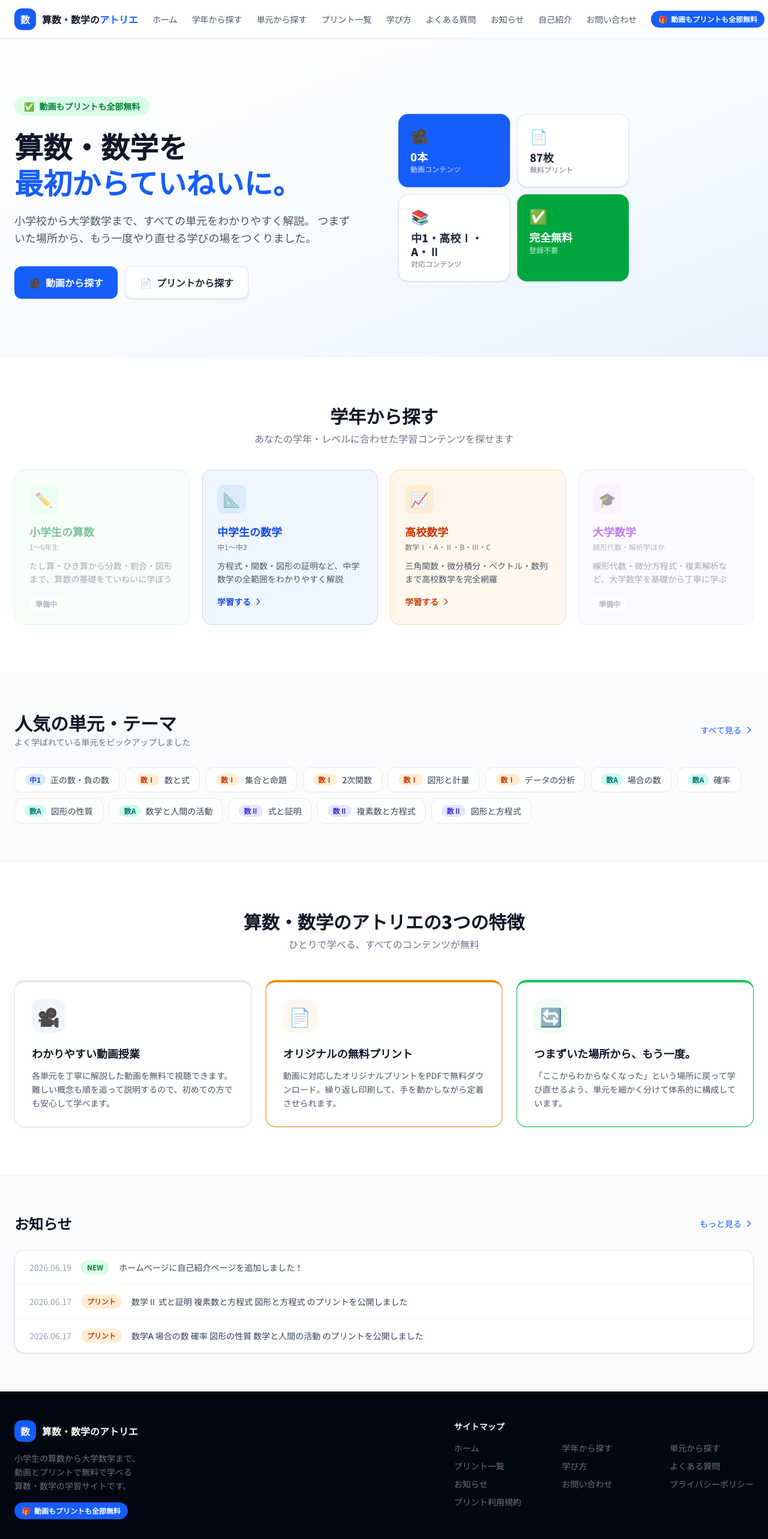
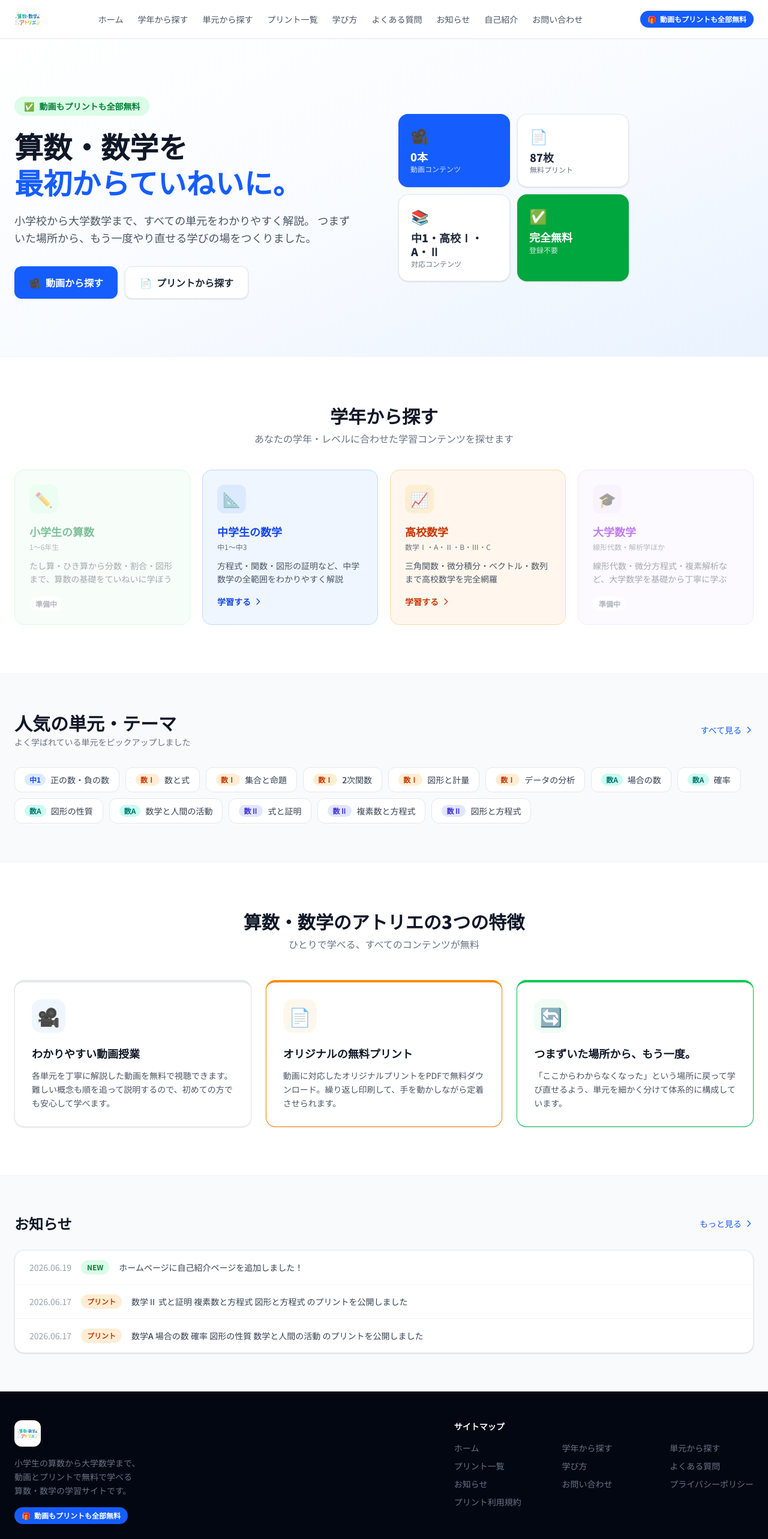
Before and after one commit to mathematics2560/sansu-sugaku-atelier, a Next.js app: page / in a window 1280 px wide. Shown: the top 2566 px of the page at 60% size. Built offline with nearby package versions, Linux system fonts and the light colour scheme.

Commit message:
ロゴアイコンを画像に変更
ヘッダー・フッター・自己紹介ページの「数」バッジ＋テキストを、ロゴ画像1枚に置き換えた。

```diff
--- a/app/about/page.tsx
+++ b/app/about/page.tsx
@@ -1,4 +1,5 @@
 import Link from "next/link";
+import Image from "next/image";
 import Header from "@/components/Header";
 import Footer from "@/components/Footer";
 
@@ -41,8 +42,14 @@ export default function AboutPage() {
           <div className="bg-white rounded-2xl border border-gray-200 shadow-sm p-8 sm:p-10">
             {/* Profile header */}
             <div className="flex items-center gap-4 mb-8">
-              <div className="w-16 h-16 rounded-2xl bg-blue-600 flex items-center justify-center shrink-0 shadow-sm">
-                <span className="text-white font-black text-2xl select-none">数</span>
+              <div className="w-16 h-16 rounded-2xl bg-white border border-gray-200 flex items-center justify-center shrink-0 shadow-sm p-1.5">
+                <Image
+                  src="/images/logo.png"
+                  alt="算数・数学のアトリエ"
+                  width={1254}
+                  height={1254}
+                  className="object-contain"
+                />
               </div>
               <div>
                 <h2 className="font-black text-gray-900 text-lg leading-tight">佐藤 大智</h2>
--- a/components/Footer.tsx
+++ b/components/Footer.tsx
@@ -1,4 +1,5 @@
 import Link from "next/link";
+import Image from "next/image";
 
 const FOOTER_LINKS = [
   { href: "/", label: "ホーム" },
@@ -20,11 +21,16 @@ export default function Footer() {
         <div className="flex flex-col md:flex-row gap-10 md:gap-20 justify-between">
           {/* Brand */}
           <div className="shrink-0">
-            <div className="flex items-center gap-2.5 mb-4">
-              <div className="w-9 h-9 rounded-xl bg-blue-600 flex items-center justify-center">
-                <span className="text-white font-black text-base select-none">数</span>
+            <div className="flex items-center mb-4">
+              <div className="bg-white rounded-xl p-1">
+                <Image
+                  src="/images/logo.png"
+                  alt="算数・数学のアトリエ"
+                  width={1254}
+                  height={1254}
+                  className="h-9 w-9 object-contain"
+                />
               </div>
-              <span className="font-black text-white text-base">算数・数学のアトリエ</span>
             </div>
             <p className="text-sm leading-relaxed text-gray-500 max-w-xs">
               小学生の算数から大学数学まで、<br />
--- a/components/Header.tsx
+++ b/components/Header.tsx
@@ -2,6 +2,7 @@
 
 import { useState } from "react";
 import Link from "next/link";
+import Image from "next/image";
 
 const NAV_LINKS = [
   { href: "/", label: "ホーム" },
@@ -23,13 +24,15 @@ export default function Header() {
       <div className="max-w-screen-xl mx-auto px-4 sm:px-6">
         <div className="flex items-center justify-between h-16 gap-3">
           {/* Logo */}
-          <Link href="/" className="flex items-center gap-2.5 shrink-0 group">
-            <div className="w-9 h-9 rounded-xl bg-blue-600 flex items-center justify-center shadow-sm group-hover:bg-blue-700 transition-colors">
-              <span className="text-white font-black text-base select-none">数</span>
-            </div>
-            <span className="font-black text-gray-900 text-sm sm:text-base whitespace-nowrap">
-              算数・数学の<span className="text-blue-600">アトリエ</span>
-            </span>
+          <Link href="/" className="flex items-center shrink-0 group">
+            <Image
+              src="/images/logo.png"
+              alt="算数・数学のアトリエ"
+              width={1254}
+              height={1254}
+              priority
+              className="h-10 w-10 sm:h-11 sm:w-11 object-contain"
+            />
           </Link>
 
           {/* Desktop nav */}
```
Also changed, not shown: public/images/logo.png (added).
